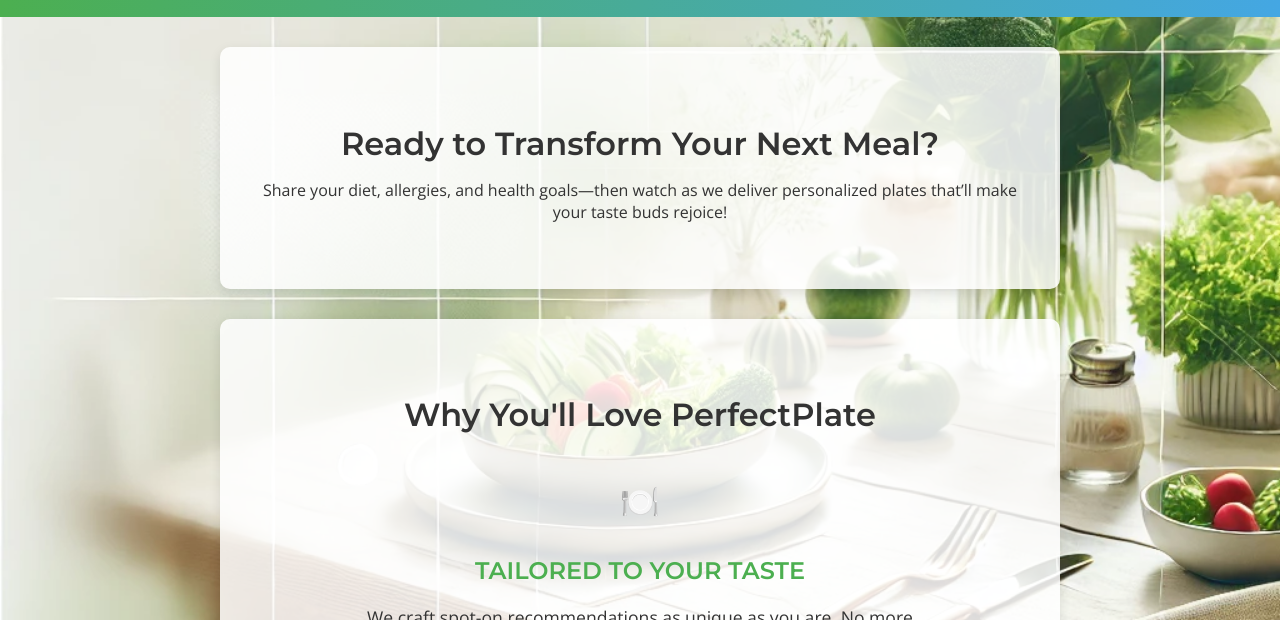
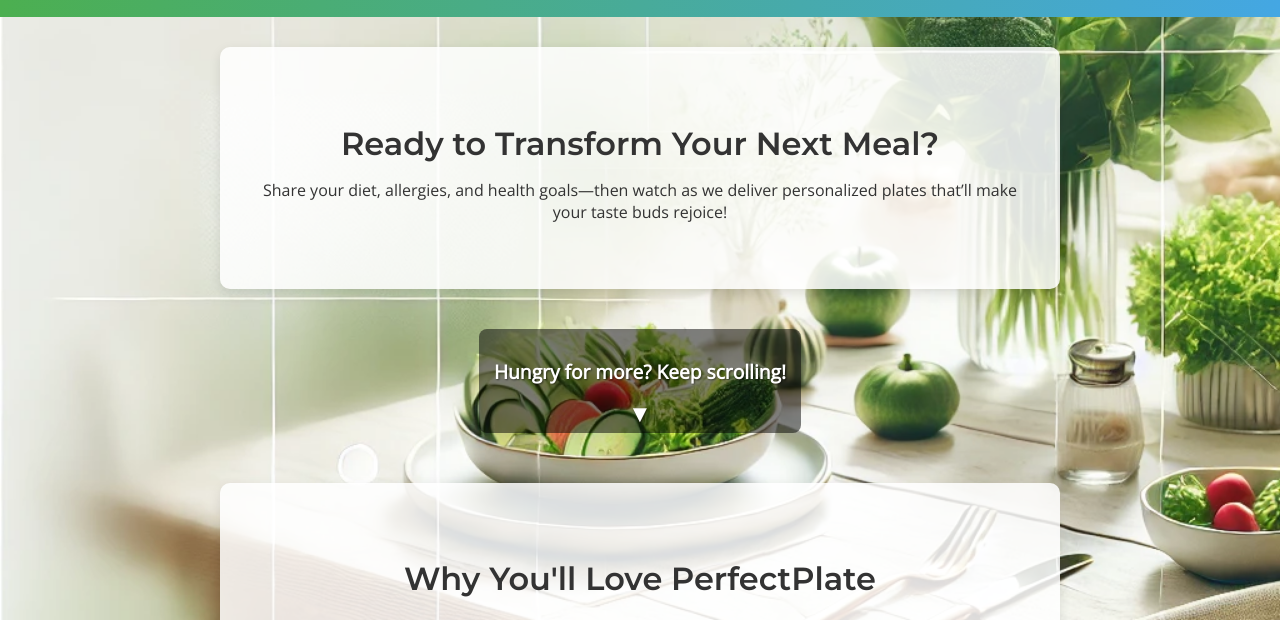
Before and after one commit to nikwhite1169/perfectplate, a plain HTML site: page index.html in a window 1280 px wide. Shown: the part 180-800 px from the top of the page. Drawn offline with nearby package versions, Linux system fonts and the light colour scheme.

Commit message:
Add semi-transparent background to scrolling prompt for better readability

```diff
--- a/index.html
+++ b/index.html
@@ -44,7 +44,13 @@
     </div>
   </section>
 
-  <!-- Features Section with icons + wording tweaks -->
+  <!-- Playful "Continue Scrolling" Prompt -->
+  <div class="scroll-prompt fade-in">
+    <p class="prompt-text">Hungry for more? Keep scrolling!</p>
+    <div class="arrow-down">▼</div>
+  </div>
+
+  <!-- Features Section -->
   <section id="features" class="fade-in">
     <h2>Why You'll Love PerfectPlate</h2>
 
@@ -74,7 +80,6 @@
       </p>
     </div>
 
-    <!-- Updated bullet: user selects the restaurant -->
     <div class="feature">
       <div class="feature-icon">📍</div>
       <h3>Pick Any Restaurant</h3>
--- a/styles.css
+++ b/styles.css
@@ -50,10 +50,7 @@
   padding: 20px 0;
 }
 
-/*
-  Logo & Title
-  - Stacked on mobile, centered
-*/
+/* Logo & Title - Stacked on mobile, centered */
 .header-top {
   display: flex;
   flex-direction: column;
@@ -73,10 +70,7 @@
   text-shadow: 1px 1px 2px rgba(0,0,0,0.3);
 }
 
-/*
-  Two buttons
-  - Stacked & centered on mobile
-*/
+/* Two buttons - Stacked & centered on mobile */
 .header-app-links {
   display: flex;
   flex-direction: column;
@@ -102,12 +96,7 @@
   background-color: #ed6d3f; /* Slightly darker coral */
 }
 
-/*
-  On larger screens:
-  - Place logo & title side by side,
-  - Place app links side by side,
-  - Keep them all centered.
-*/
+/* On larger screens => side-by-side layout */
 @media (min-width: 768px) {
   .header-top {
     flex-direction: row;
@@ -146,6 +135,47 @@
 #intro h2 {
   font-size: 2em;
   margin-bottom: 10px;
+}
+
+/* -----------------------
+   Scroll Prompt
+------------------------ */
+.scroll-prompt {
+  margin: 20px auto;
+  text-align: center;
+  /*
+    Semi-transparent background behind the text/arrow.
+    Adjust opacity or color to your liking.
+  */
+  background: rgba(0,0,0,0.5);
+  display: inline-block;
+  padding: 10px 15px;
+  border-radius: 8px;
+}
+
+.scroll-prompt .prompt-text {
+  font-size: 1.2em;
+  font-weight: 600;
+  color: #fff;
+  text-shadow: 1px 1px 2px rgba(0,0,0,0.5);
+  margin-bottom: 5px;
+}
+
+.arrow-down {
+  font-size: 1.5em;
+  color: #fff;
+  animation: bounceArrow 1s infinite alternate;
+  cursor: default;
+  text-shadow: 1px 1px 2px rgba(0,0,0,0.5);
+}
+
+@keyframes bounceArrow {
+  from {
+    transform: translateY(0);
+  }
+  to {
+    transform: translateY(6px);
+  }
 }
 
 /* -----------------------
```
